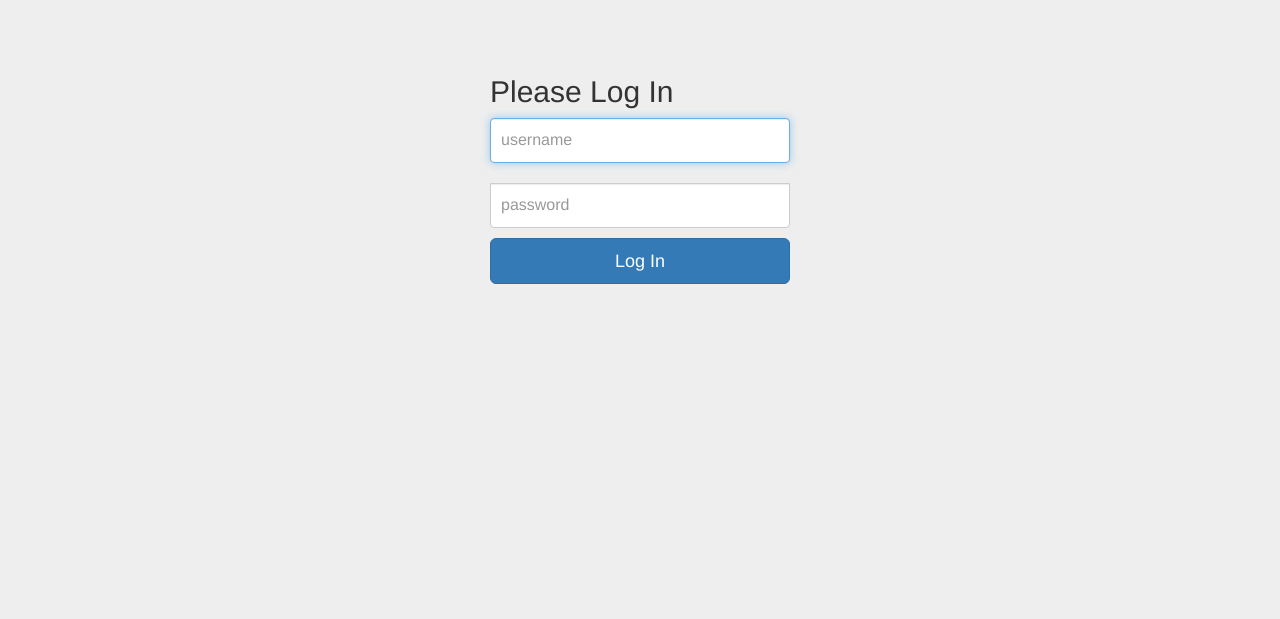
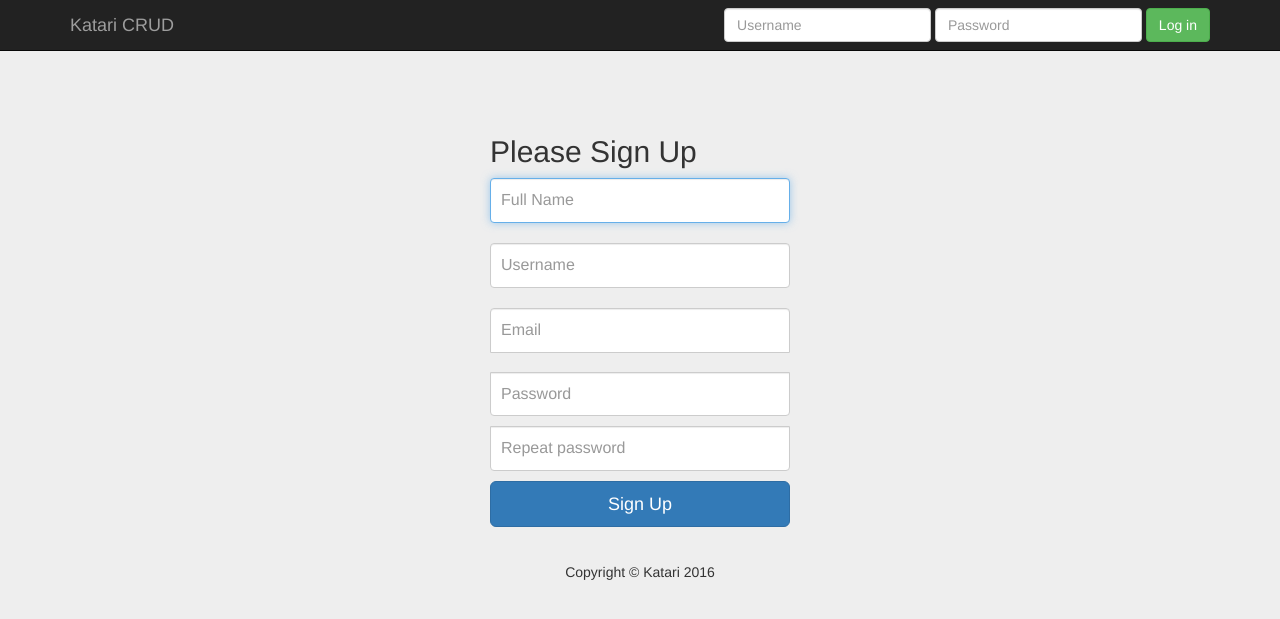
Before and after one commit to libert-xyz/flaskbook, a Python web app: template templates/login.html in a window 1280 px wide. Shown: the top 619 px of the page. Run offline with Jinja, Linux system fonts and the light colour scheme; the template is opened without the code that fills it, so the values that code supplies are empty.

Commit message:
signUp|logIn|HTML

```diff
--- /dev/null
+++ b/crud/form.py
@@ -0,0 +1,4 @@
+from wtforms import Form, TextField, PasswordField,validator
+
+class RegistrationForm(Form):
+    fullname = TextField()
--- a/requirements.txt
+++ b/requirements.txt
@@ -3,6 +3,7 @@ cffi==1.3.1
 Flask==0.10.1
 Flask-Bcrypt==0.7.1
 Flask-SQLAlchemy==2.1
+Flask-WTF==0.12
 itsdangerous==0.24
 Jinja2==2.8
 MarkupSafe==0.23
@@ -12,3 +13,4 @@ six==1.10.0
 SQLAlchemy==1.0.9
 Werkzeug==0.11.2
 wheel==0.24.0
+WTForms==2.0.2
--- a/static/css/signin.css
+++ b/static/css/signin.css
@@ -1,9 +1,26 @@
+.alert-custom {
+   width:31%;
+   margin-right:10%;
+   align-items: center;
+   float: right;
+}
+
 body {
   padding-top: 40px;
   padding-bottom: 40px;
   background-color: #eee;
 }
 
+.error-custom{
+
+  float: right;
+}
+
+
+.footer-custom{
+  max-width: 330px;
+
+}
 .form-signin {
   max-width: 330px;
   padding: 15px;
--- a/templates/login.html
+++ b/templates/login.html
@@ -11,14 +11,61 @@
 
   <body>
 
+    <nav class="navbar navbar-inverse navbar-fixed-top">
+        <div class="container">
+          <div class="navbar-header">
+            <button type="button" class="navbar-toggle collapsed" data-toggle="collapse" data-target="#navbar" aria-expanded="false" aria-controls="navbar">
+              <span class="sr-only">Toggle navigation</span>
+              <span class="icon-bar"></span>
+              <span class="icon-bar"></span>
+              <span class="icon-bar"></span>
+            </button>
+            <a class="navbar-brand" href="#">Katari CRUD</a>
+          </div>
+          <div id="navbar" class="navbar-collapse collapse">
+            <form class="navbar-form navbar-right" action="{{ url_for('login') }}" method="POST">
+              <div class="form-group">
+                <input type="text" placeholder="Username" name="username" class="form-control">
+              </div>
+              <div class="form-group">
+                <input type="password" placeholder="Password" name="password" class="form-control">
+              </div>
+              <button type="submit" class="btn btn-success">Log in</button>
+            </form>
+          </div><!--/.navbar-collapse -->
+
+        </div>
+   </nav>
+
+   {% if error%}
+     <div class="alert alert-custom alert-danger container" role='alert'>
+       <span class="glyphicon glyphicon-exclamation-sign" aria-hidden="true"></span>
+       <span class='sr-only'>Error:</span>
+       {{ error }}
+     </div>
+   {% endif %}
+<!--/.Container SignIn -->
+
+    <br><br><br>
     <div class="container">
-      <form class="form-signin" action="{{ url_for('login') }}" method="POST">
-            <h2 class="form-signin-heading">Please Log In</h2>
+      <form class="form-signin" method="POST">
+            <h2 class="form-signin-heading">Please Sign Up</h2>
+            <label for="fullname" class="sr-only">Full Name</label>
+            <input type="text" class="form-control" placeholder="Full Name" name='fullname' required autofocus><br>
+
             <label for="username" class="sr-only">Username</label>
-            <input type="text" class="form-control" placeholder="username" name='username' required autofocus><br>
+            <input type="text" class="form-control" placeholder="Username" name='username' required autofocus><br>
+
+            <label for="email" class="sr-only">Email</label>
+            <input type="email" class="form-control" placeholder="Email" name='email' required autofocus><br>
+
             <label for="password" class="sr-only">Password</label>
-            <input type="password" class="form-control" placeholder="password" name='password' required>
-            <button type="submit" class="btn btn-lg btn-primary btn-block">Log In</button><br>
+            <input type="password" class="form-control" placeholder="Password" name='password' required>
+
+            <label for="password-ctrl" class="sr-only">Repeat Password</label>
+            <input type="password" class="form-control" placeholder="Repeat password" name='password-ctrl' required>
+
+            <button type="submit" class="btn btn-lg btn-primary btn-block">Sign Up</button><br>
             <!-- Showing the error -->
             {% if error%}
               <div class="alert alert-danger" role='alert'>
@@ -28,7 +75,20 @@
               </div>
             {% endif %}
       </form>
-    </div>
+
+</div>
+
+<!-- Footer -->
+<footer class="text-center">
+        <div class="container">
+            <div class="row">
+                <div class="col-lg-12">
+                    Copyright &copy; Katari 2016
+                </div>
+            </div>
+        </div>
+</footer>
+
   <!-- Latest compiled and minified JavaScript  and jquery-->
   <script src='../static/js/jquery.js'></script>
   <script src='../static/js/bootstrap.min.js'></script>
```
Also changed, not shown: 1 other file.
